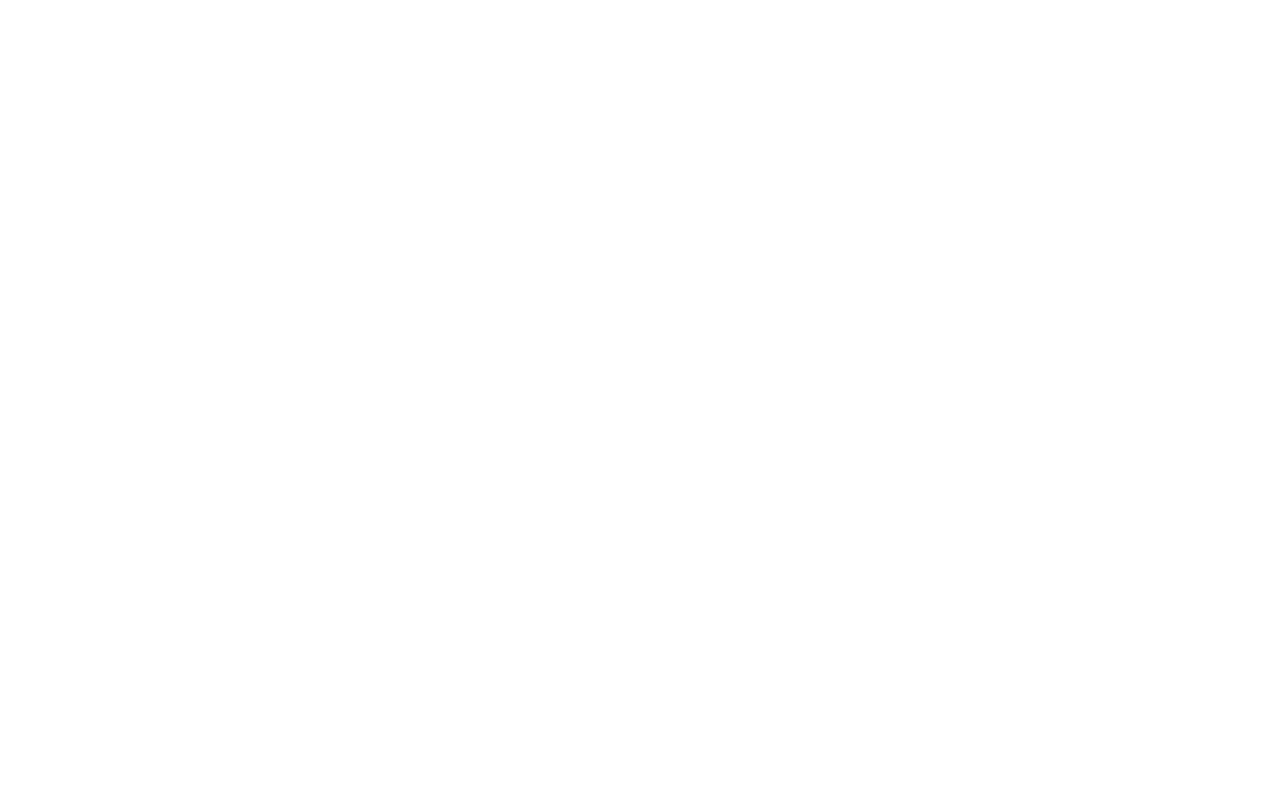
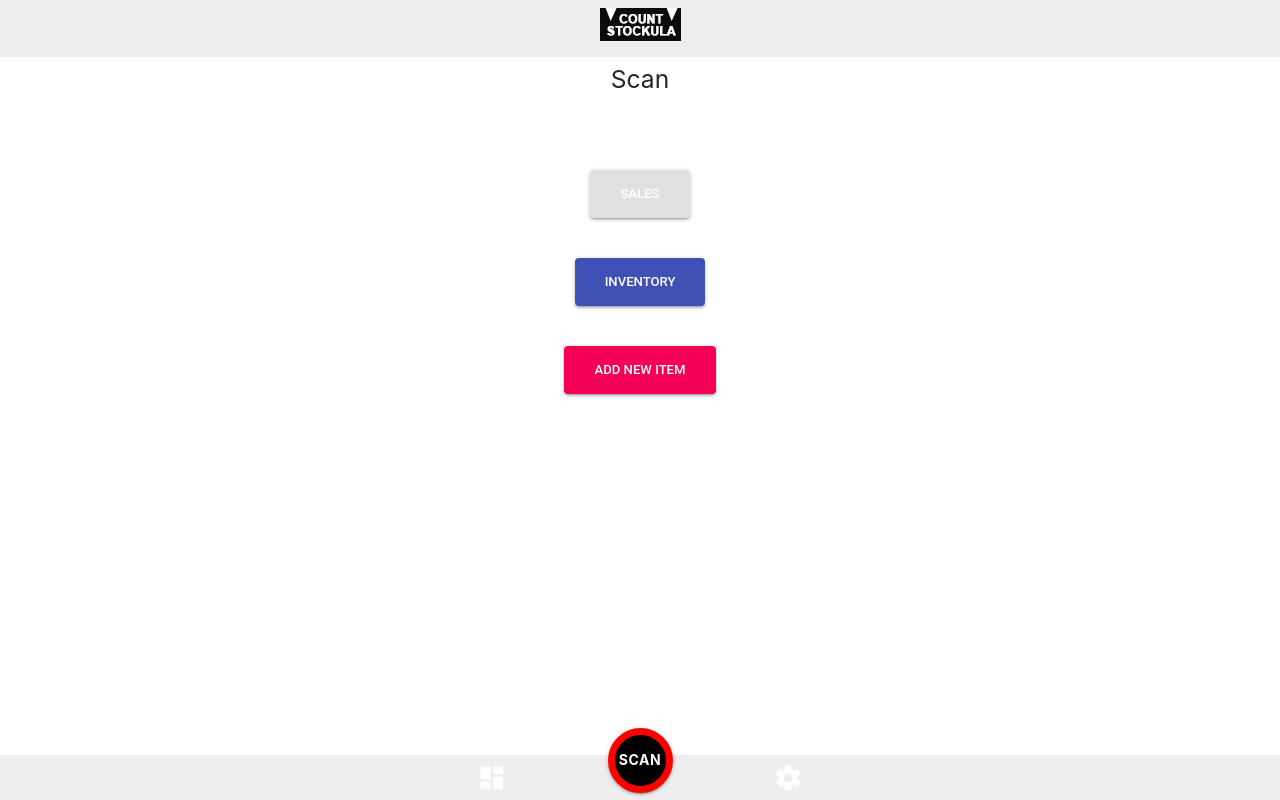
Before and after one commit to count-stockula/count-stockula, a React (Create React App) app in the folder client/: page /Scan in a window 1280 px wide. Built offline with nearby package versions, Linux system fonts and the light colour scheme.

Commit message:
Scan page

```diff
--- a/client/src/App.js
+++ b/client/src/App.js
@@ -5,6 +5,7 @@ import "./App.css";
 import Home from "./pages/Home";
 import Page1 from "./pages/Page1";
 import Dashboard from "./pages/Dashboard/Dashboard";
+import Scan from "./pages/Scan/Scan";
 
 class App extends PureComponent {
   render() {
@@ -15,6 +16,7 @@ class App extends PureComponent {
             <Route exact path="/" component={Home} />
             <Route exact path="/Dashboard" component={Dashboard} />
             <Route exact path="/Page1" component={Page1} />
+            <Route exact path="/Scan" component={Scan} />
           </Switch>
         </div>
       </Router>
--- /dev/null
+++ b/client/src/components/Button/Button.js
@@ -0,0 +1,54 @@
+import React from 'react';
+import PropTypes from 'prop-types';
+import { withStyles } from '@material-ui/core/styles';
+import Button from '@material-ui/core/Button';
+
+const styles = theme => ({
+  button: {
+    margin: theme.spacing.unit,
+  },
+  input: {
+    display: 'none',
+  },
+});
+
+function ContainedButton(props) {
+  const { classes } = props;
+  return (
+    <div>
+      <Button variant="contained" className={classes.button}>
+        Default
+      </Button>
+      <Button variant="contained" color="primary" className={classes.button}>
+        Primary
+      </Button>
+      <Button variant="contained" color="secondary" className={classes.button}>
+        Secondary
+      </Button>
+      <Button variant="contained" color="secondary" disabled className={classes.button}>
+        Disabled
+      </Button>
+      <Button variant="contained" href="#contained-buttons" className={classes.button}>
+        Link
+      </Button>
+      <input
+        accept="image/*"
+        className={classes.input}
+        id="contained-button-file"
+        multiple
+        type="file"
+      />
+      <label htmlFor="contained-button-file">
+        <Button variant="contained" component="span" className={classes.button}>
+          Upload
+        </Button>
+      </label>
+    </div>
+  );
+}
+
+ContainedButton.propTypes = {
+  classes: PropTypes.object.isRequired,
+};
+
+export default withStyles(styles)(Button);
--- /dev/null
+++ b/client/src/components/ContainedButtons/ContainedButtons.css
@@ -0,0 +1,3 @@
+.buttonWrapper {
+    margin-top: 150px;
+}
--- /dev/null
+++ b/client/src/components/ContainedButtons/ContainedButtons.js
@@ -0,0 +1,48 @@
+import React from 'react';
+import PropTypes from 'prop-types';
+import { withStyles } from '@material-ui/core/styles';
+import Button from '@material-ui/core/Button';
+import Grid from '@material-ui/core/Grid';
+import "./ContainedButtons.css";
+
+const styles = theme => ({
+  button: {
+    margin: 20,
+    color: 'white',
+    height: 48,
+    padding: '0 30px',
+    size: '50pt',
+  }
+});
+
+function ContainedButtons(props) {
+  const { classes } = props;
+  return (
+    <div className="buttonWrapper">
+      <Grid
+      container
+      direction="column"
+      justify="center"
+      alignItems="center">
+
+      <Button variant="contained" className={classes.button}>
+        SALES
+      </Button>
+      <Button variant="contained" color="primary" className={classes.button}>
+        INVENTORY
+      </Button>
+      <Button variant="contained" color="secondary" className={classes.button}>
+        ADD NEW ITEM
+      </Button>
+
+
+      </Grid>
+    </div>
+  );
+}
+
+ContainedButtons.propTypes = {
+  classes: PropTypes.object.isRequired,
+};
+
+export default withStyles(styles)(ContainedButtons);
--- /dev/null
+++ b/client/src/pages/Scan/Scan.js
@@ -0,0 +1,27 @@
+import React, { PureComponent } from 'react';
+import API from "../../components/utils/API";
+import PageHeader from "../../components/Pageheader/Pageheader"
+import BottomBar from "../../components/BottomBar/BottomBar"
+import ContainedButtons from "../../components/ContainedButtons/ContainedButtons";
+import Tabs from "../../components/Tabs/Tabs";
+
+export default class Scan extends PureComponent{
+     state = {
+     }
+
+     render(){
+          return (
+              <>
+                    <PageHeader  title="Scan"/>
+
+                    <div className="container px-0 w-100 pb-5" >
+                         <div className="mx-auto col-12 col-lg-8 col-md-8 col-sm-10 col-xl-7 px-0">
+                               <ContainedButtons/>
+                         </div>
+                    </div>
+
+                    <BottomBar/>
+               </>
+          );
+     }
+}
```
Also changed, not shown: client/src/components/Button/Button.css (added).
